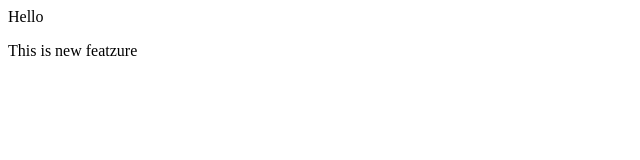
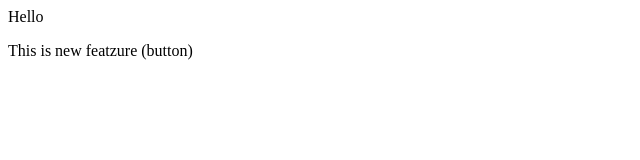
Before and after one commit to krishnakavathitya/localrepo, a plain HTML site: page index.html in a window 1280 px wide. Shown: the full height of the page, 0-640 px from the left. Drawn offline with Linux system fonts and the light colour scheme.

```diff
--- a/index.html
+++ b/index.html
@@ -1,2 +1,2 @@
 <p>Hello </p>
-<p>This is new featzure </p>
+<p>This is new featzure (button) </p>
```
